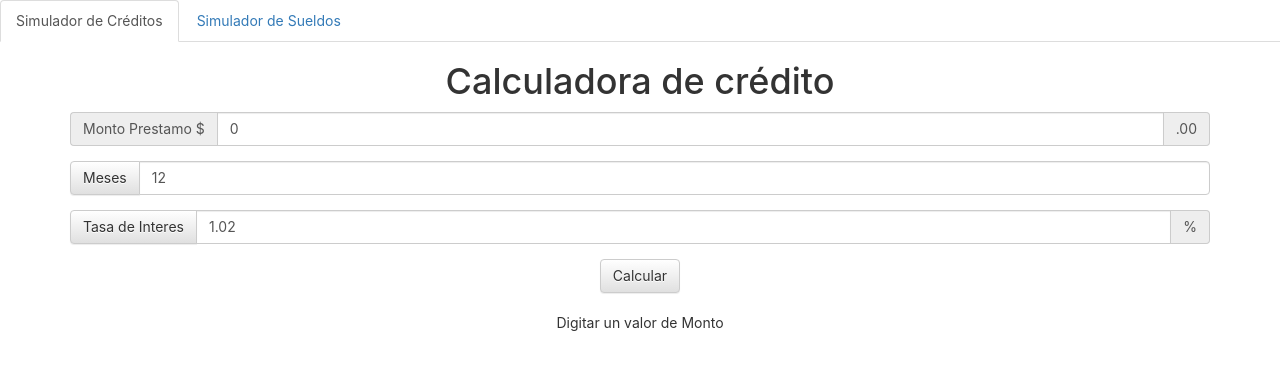
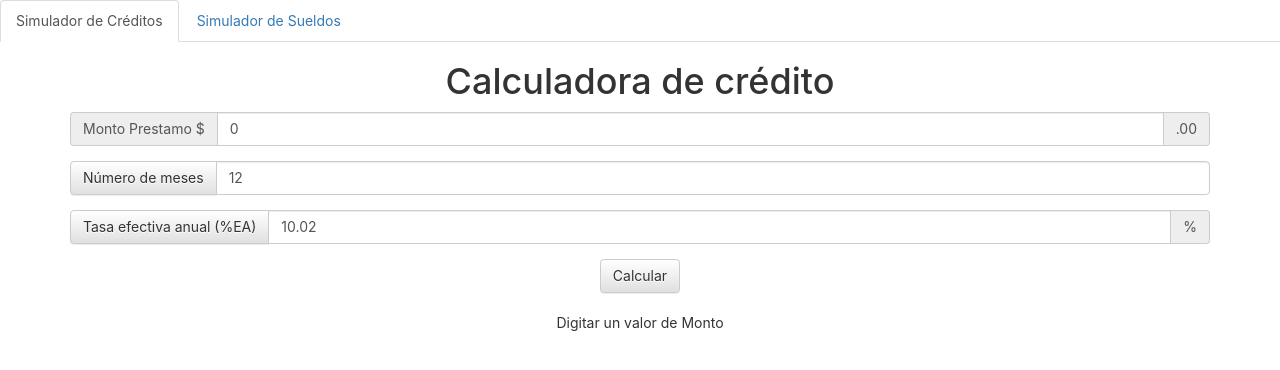
Before and after one commit to Whistler092/calculadoras, a React (Create React App) app: page / in a window 1280 px wide. Both pictures are taken after a click on the tab "Simulador de Créditos". Shown: the top 370 px of the page. Built offline with nearby package versions, Linux system fonts and the light colour scheme.

Commit message:
Update labels

```diff
--- a/src/creditSimulaltor.js
+++ b/src/creditSimulaltor.js
@@ -7,7 +7,7 @@ class CreditSimulator extends Component {
         super(props);
         this.state = {
             monto: 0,
-            tasa: 1.02,
+            tasa: 10.02,
             meses: 12,
             total: 0,
             totalIntereses: 0
@@ -145,11 +145,11 @@ class CreditSimulator extends Component {
                             <FormGroup>
                                 <InputGroup>
                                     <InputGroup.Button>
-                                        <Button>Meses</Button>
+                                        <Button>Número de meses</Button>
                                     </InputGroup.Button>
                                     <FormControl type="text"
                                         value={this.state.meses}
-                                        placeholder="Tasa efectiva anual (%EA)"
+                                        placeholder="Digita el número de meses"
                                         onChange={this.handleMonthsChange} />
 
                                 </InputGroup>
@@ -157,11 +157,11 @@ class CreditSimulator extends Component {
                             <FormGroup>
                                 <InputGroup>
                                     <InputGroup.Button>
-                                        <Button>Tasa de Interes</Button>
+                                        <Button>Tasa efectiva anual (%EA)</Button>
                                     </InputGroup.Button>
                                     <FormControl type="text"
                                         value={this.state.tasa}
-                                        placeholder="Digita el número de meses"
+                                        placeholder="Digita la tasa efectiva anual"
                                         onChange={this.handleRateChange} />
                                     <InputGroup.Addon>%</InputGroup.Addon>
                                 </InputGroup>
```
Also changed, not shown: 1 other file (tests, documents, lock files or other folders).
